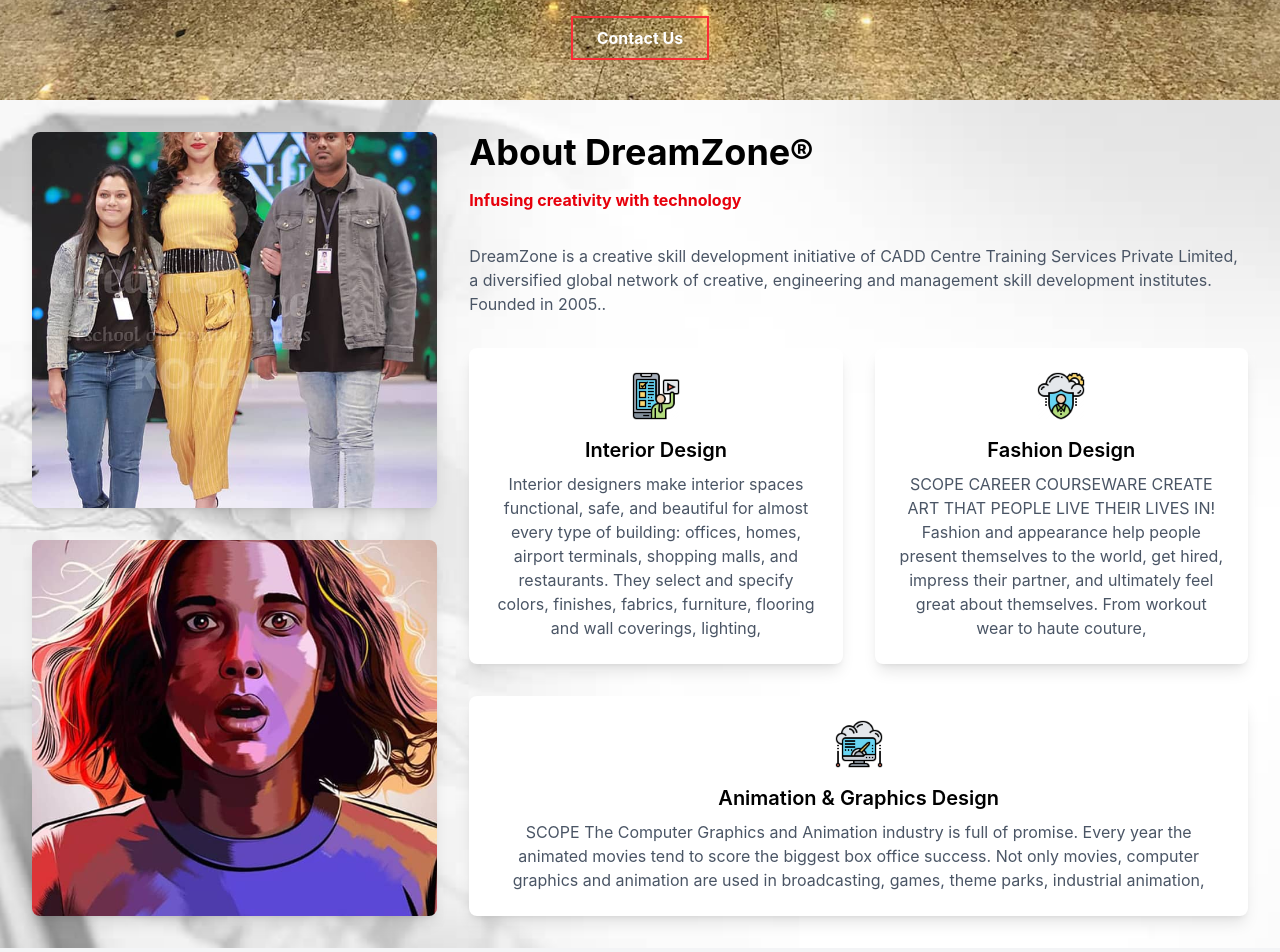
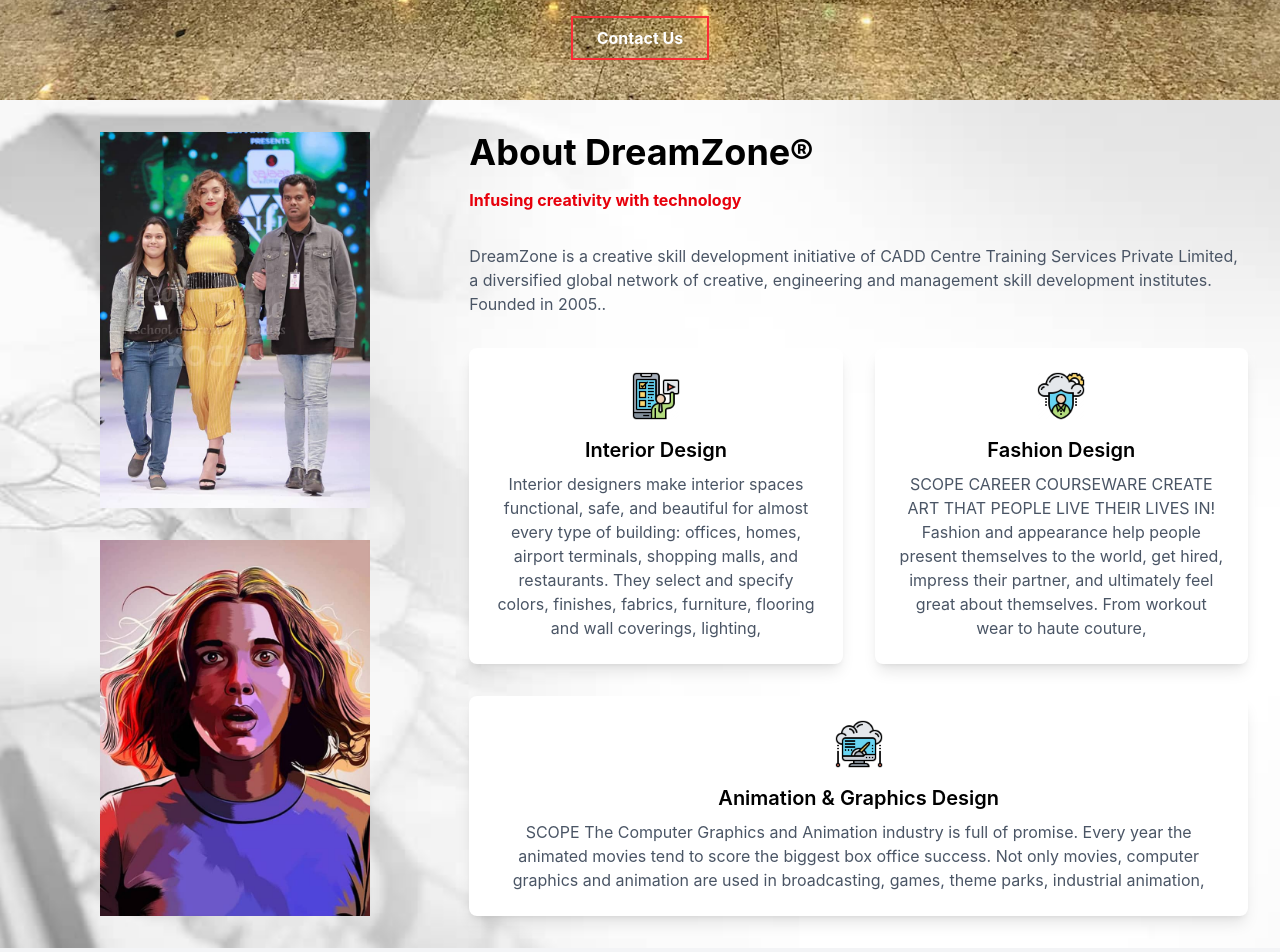
Before and after one commit to AbhinavJaiju/dreamzone, a React app: page / in a window 1280 px wide. Shown: the part 680-1632 px from the top of the page. Built offline with nearby package versions, Linux system fonts and the light colour scheme; the HTML template or start-up script is replaced by a standard one.

Commit message:
image fix

```diff
--- a/src/components/landingPage/SecondBanner.jsx
+++ b/src/components/landingPage/SecondBanner.jsx
@@ -14,14 +14,14 @@
     >
       <div className="w-1/3 flex flex-col space-y-8">
         <motion.div
-          className="w-full h-full bg-cover bg-center rounded-lg shadow-lg"
+          className="w-full h-full bg-contain bg-no-repeat bg-center "
           style={{ backgroundImage: `url(${left1})` }}
           initial={{ opacity: 0, y: 50 }}
           animate={{ opacity: 1, y: 0 }}
           transition={{ duration: 0.8, delay: 0.2 }}
         />
         <motion.div
-          className="w-full h-full bg-cover bg-center rounded-lg shadow-lg"
+          className="w-full h-full bg-contain bg-no-repeat bg-auto bg-center"
           style={{ backgroundImage: `url(${left2})` }}
           initial={{ opacity: 0, y: 50 }}
           animate={{ opacity: 1, y: 0 }}
```
